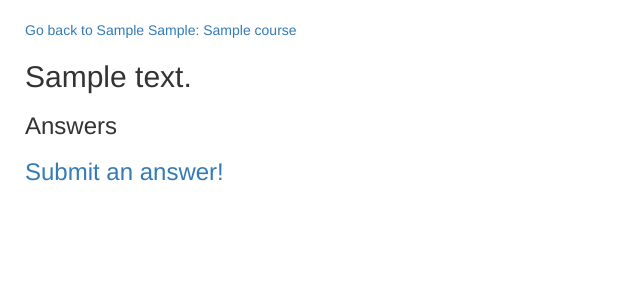
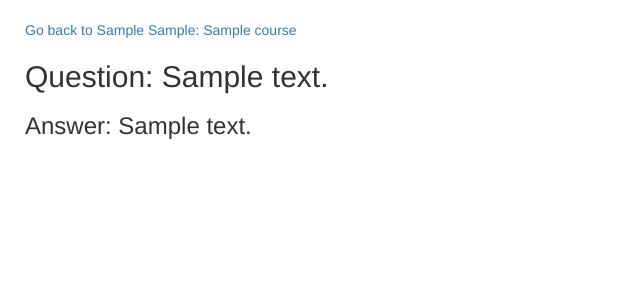
Before and after one commit to karenfeng/class-qa, a Django app: template quailapp/templates/quailapp/detail.html in a window 1280 px wide. Shown: the part 52-352 px from the top of the page, without its empty margins (0-640 px from the left). Run offline with Django 3.2, Linux system fonts and the light colour scheme; the template is opened without the code that fills it: values that come from a table or form of the project are taken from there, others are empty; tables that the repository leaves empty hold one stand-in row (values such as "Sample post"); some libraries are stand-ins or nearby versions.

Commit message:
Cleans up answer form

```diff
--- a/quailapp/templates/quailapp/detail.html
+++ b/quailapp/templates/quailapp/detail.html
@@ -4,18 +4,11 @@
 {% block content %}
 <a href="{% url 'quailapp:coursepage' question.course.id %}">Go back to {{question.course}}</a>
 
-<h2>{{ question.text }}</h2>
+<h2>Question: {{ question.text }}</h2>
 
-<h3>Answers</h3>
-<ul>
-{% for answer in question.answer_set.all %}
-	<li>
-		<div class="box">
-			{{ answer.text }}
-		</div>
-	</li>
-{% endfor %}
-</ul>
-
+{% if question.answer %}
+<h3>Answer: {{ question.answer }}</h3>
+{% else %}
 <h3><a href="{% url 'quailapp:answer' question.id %}">Submit an answer!</a></h3>
+{% endif %}
 {% endblock %}
```
